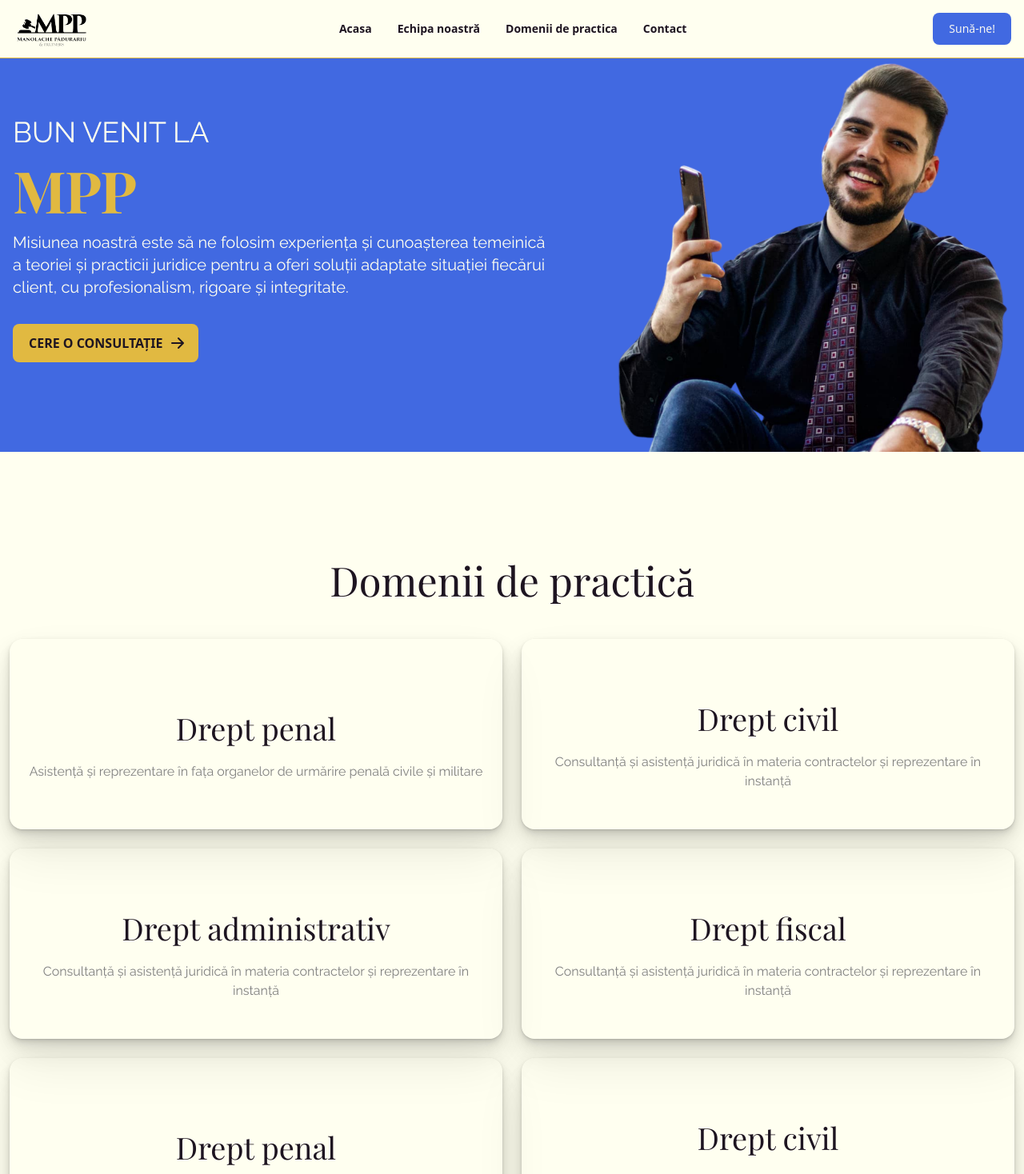
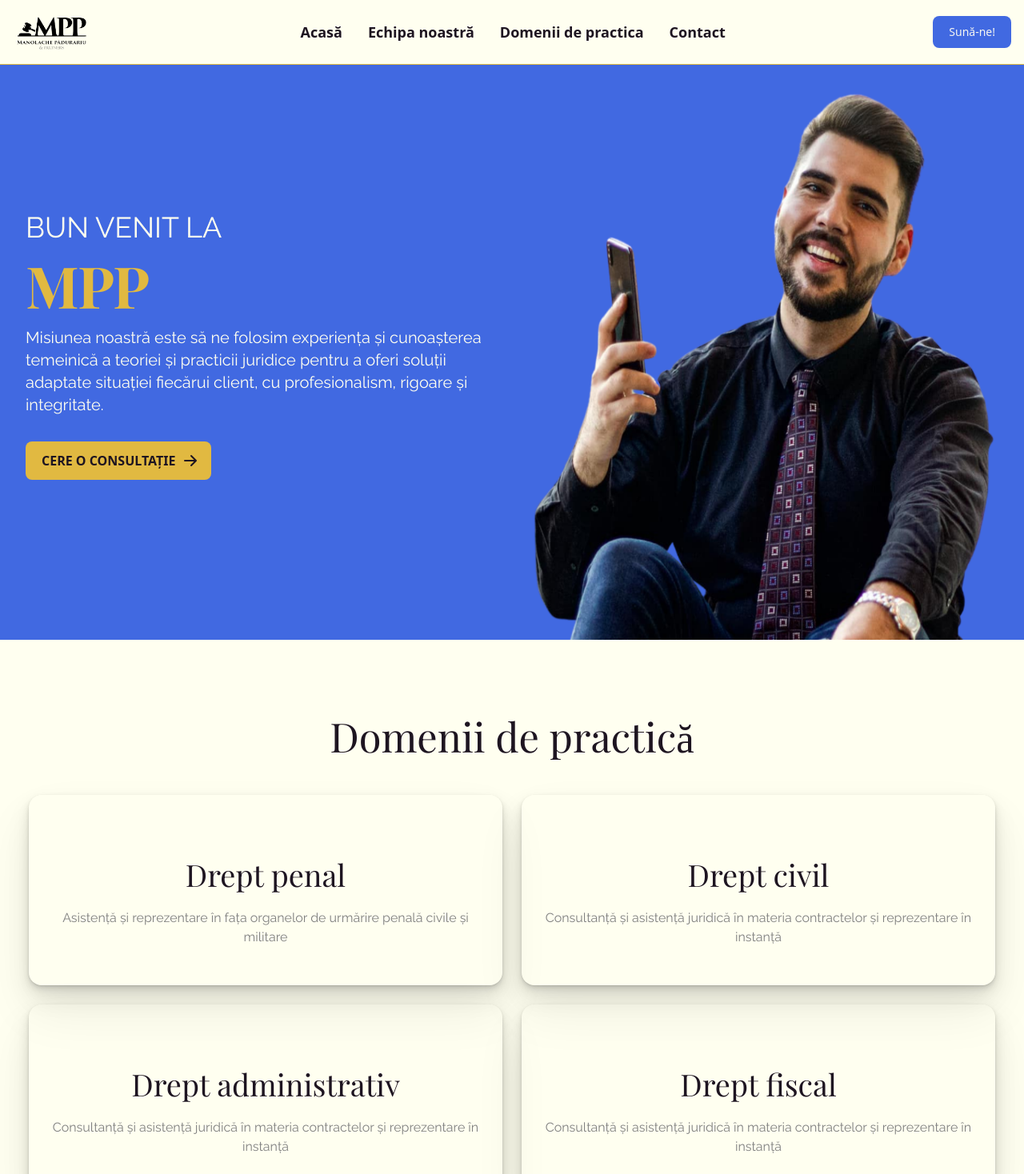
Before and after one commit to DCi-dev/lawfirm-website, a Next.js app: page / in a window 1280 px wide. Shown: the top 1468 px of the page at 80% size. Built offline with nearby package versions, Linux system fonts and the light colour scheme; a web font is replaced by a local one.

Commit message:
Update style

```diff
--- a/components/common/navbar/Navbar.js
+++ b/components/common/navbar/Navbar.js
@@ -54,28 +54,28 @@ function Navbar() {
 							<Link href='/'>
 								<a
 									onClick={handleClick}
-									className='block py-2 pr-4 pl-3 text-black font-bold rounded hover:text-ivory hover:bg-blue md:hover:bg-transparent md:hover:text-blue md:p-0'>
-									Acasa
+									className='block py-2 pr-4 pl-3 text-lg text-black font-bold rounded hover:text-ivory hover:bg-blue md:hover:bg-transparent md:hover:text-blue md:p-0'>
+									Acasă
 								</a>
 							</Link>
 							<Link href='/echipa'>
 								<a
 									onClick={handleClick}
-									className='block py-2 pr-4 pl-3 text-black  font-bold rounded hover:text-ivory hover:bg-blue md:hover:bg-transparent md:hover:text-blue md:p-0'>
+									className='block py-2 pr-4 pl-3 text-lg text-black  font-bold rounded hover:text-ivory hover:bg-blue md:hover:bg-transparent md:hover:text-blue md:p-0'>
 									Echipa noastră
 								</a>
 							</Link>
 							<Link href='/domenii-de-practica'>
 								<a
 									onClick={handleClick}
-									className='block py-2 pr-4 pl-3 text-black  font-bold rounded hover:text-ivory hover:bg-blue md:hover:bg-transparent md:hover:text-blue md:p-0'>
+									className='block py-2 pr-4 pl-3 text-lg text-black  font-bold rounded hover:text-ivory hover:bg-blue md:hover:bg-transparent md:hover:text-blue md:p-0'>
 									Domenii de practica
 								</a>
 							</Link>
 							<Link href='/contact'>
 								<a
 									onClick={handleClick}
-									className='block py-2 pr-4 pl-3 text-black  font-bold rounded hover:text-ivory hover:bg-blue md:hover:bg-transparent md:hover:text-blue md:p-0'>
+									className='block py-2 pr-4 pl-3 text-lg text-black  font-bold rounded hover:text-ivory hover:bg-blue md:hover:bg-transparent md:hover:text-blue md:p-0'>
 									Contact
 								</a>
 							</Link>
--- a/components/home/About.js
+++ b/components/home/About.js
@@ -1,7 +1,7 @@
 export default function About() {
 	return (
 		<>
-			<div className='bg-black py-16 px-6 lg:px-0'>
+			<div className='bg-black py-16 px-6'>
 				<div className='text-center  max-w-7xl mx-auto'>
 					<svg
 						xmlns='http://www.w3.org/2000/svg'
--- a/components/home/Hero.js
+++ b/components/home/Hero.js
@@ -6,8 +6,8 @@ export default function Hero() {
 	return (
 		<>
 			<section className='bg-blue'>
-				<div className='grid max-w-7xl px-4 pt-24 mx-auto lg:gap-8 xl:gap-0 lg:pt-16 lg:grid-cols-12'>
-					<div className='mr-auto place-self-center lg:col-span-7'>
+				<div className='grid max-w-7xl px-8 pt-24 mx-auto md:gap-8 xl:gap-0 h-full lg:h-screen 2xl:h-full md:grid-cols-12'>
+					<div className='mr-auto place-self-center md:col-span-6'>
 						<p className='max-w-2xl  font-light text-ivory text-lg  md:text-2xl lg:text-4xl uppercase'>
 							Bun venit la
 						</p>
@@ -39,7 +39,7 @@ export default function Hero() {
 							</button>
 						</Link>
 					</div>
-					<div className='hidden lg:mt-0 lg:col-span-5 lg:flex'>
+					<div className='hidden md:mt-0 md:col-span-6 md:flex '>
 						<Image src={heroPic} />
 					</div>
 				</div>
--- a/components/home/PracticeAreas.js
+++ b/components/home/PracticeAreas.js
@@ -4,11 +4,11 @@ import { areasData } from "../../pages/api/domeniiData";
 function PracticeAreas() {
 	return (
 		<>
-			<div className='py-20 px-3 bg-ivory'>
+			<div className='py-10 px-3 bg-ivory'>
 				<div className='max-w-7xl mx-auto'>
 					<h2 className='text-black text-center mb-8'>Domenii de practică</h2>
 					<div className='mt-10'>
-						<div className='grid grid-cols-1 gap-6 md:grid-cols-2 xl:grid-cols-4 pb-10  lg:pb-10 px-6 lg:px-0'>
+						<div className='grid grid-cols-1 gap-6 md:grid-cols-2 xl:grid-cols-4 pb-10  lg:pb-10 px-6'>
 							{areasData.map((item, index) => (
 								<CardAreas
 									title={item.title}
--- a/pages/404.js
+++ b/pages/404.js
@@ -3,14 +3,14 @@ import Link from "next/link";
 export default function FourOhFour() {
 	return (
 		<>
-			<section class='flex items-center h-screen p-16 bg-ivory'>
-				<div class='container flex flex-col items-center justify-center px-5 mx-auto my-8'>
-					<div class='max-w-xl text-center'>
-						<h2 class='mb-8 font-bold text-9xl '>Error 404</h2>
-						<p class='text-2xl font-semibold md:text-3xl'>
+			<section className='flex items-center h-screen p-16 bg-ivory'>
+				<div className='container flex flex-col items-center justify-center px-5 mx-auto my-8'>
+					<div className='max-w-xl text-center'>
+						<h2 className='mb-8 font-bold text-9xl '>Error 404</h2>
+						<p className='text-2xl font-semibold md:text-3xl'>
 							Nu ați încălcat legea, dar nu putem găsi ceea ce căutați.
 						</p>
-						<p class='mt-4 mb-8'>
+						<p className='mt-4 mb-8'>
 							Dar nu vă faceți griji, puteți găsi o mulțime de alte lucruri pe
 							pagina noastră de pornire.
 						</p>
--- a/tailwind.config.js
+++ b/tailwind.config.js
@@ -10,6 +10,7 @@ module.exports = {
 			md: "768px",
 			lg: "976px",
 			xl: "1440px",
+			"2xl": "2880px",
 		},
 		colors: {
 			transparent: "transparent",
```
